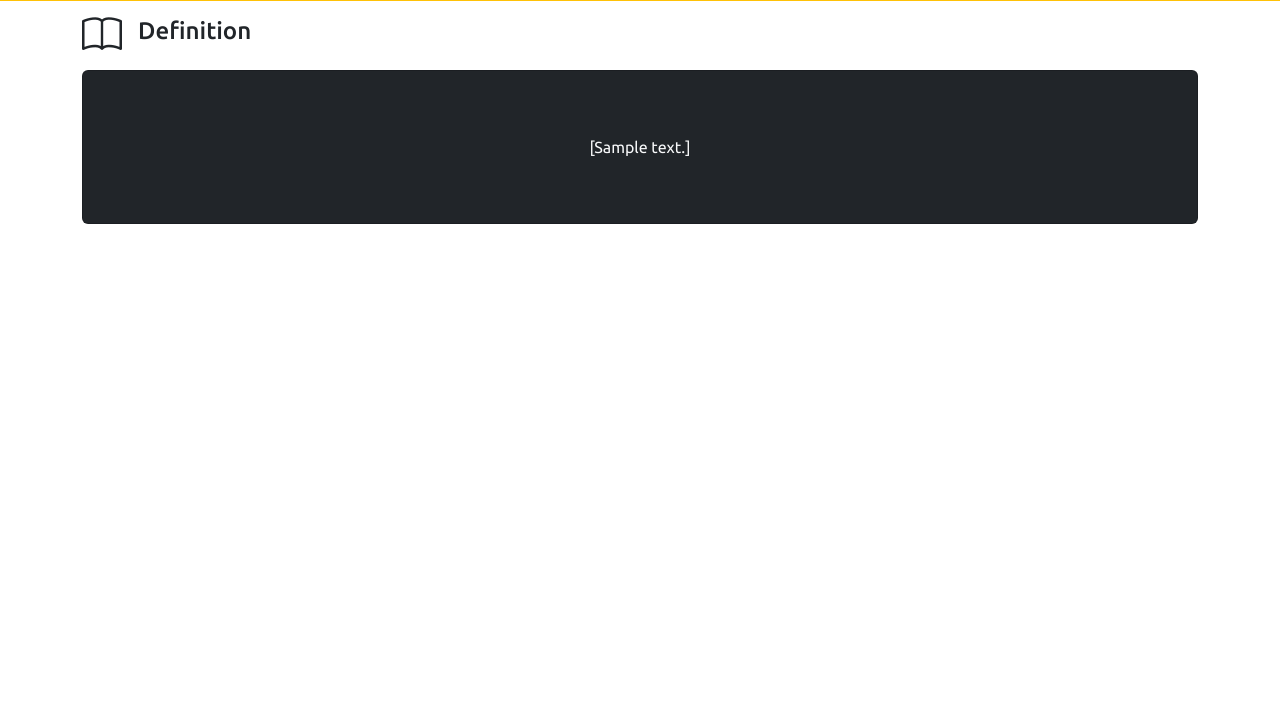
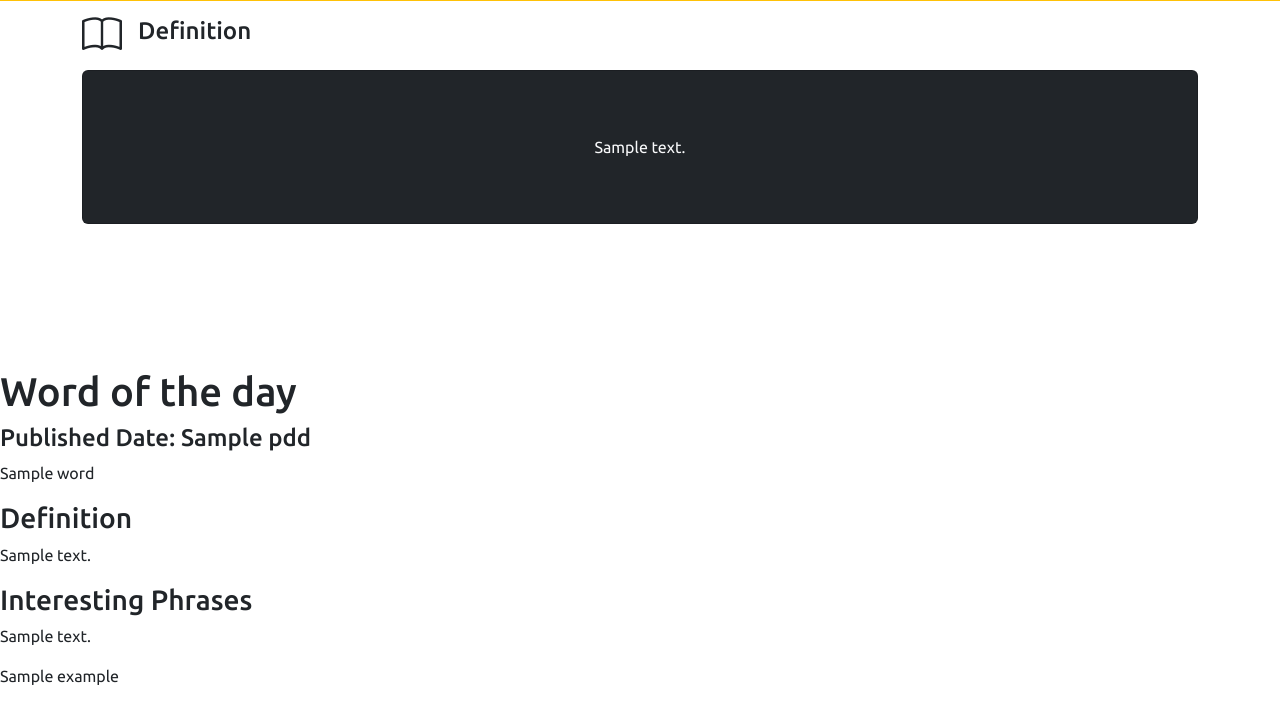
Before and after one commit to Alexanthe/language_project, a Flask app: page / in a window 1280 px wide. Shown: the part 293-997 px from the top of the page. Before the commit the page ends 517 px from the top, so only its background shows below. Run offline with Flask 3, Linux system fonts and the light colour scheme; a database or web service that is not in the repository returns one stand-in record (values such as "Sample title"); data that the repository does not hold is empty.

Commit message:
Added django for loops to allow multiple cards for definitions

```diff
--- a/templates/base.html
+++ b/templates/base.html
@@ -66,36 +66,9 @@
         </ul> -->
 
     </header>
-    <section class="bg-warning text-dark p-5 text-center">
-        <div class="container">
-            <div>
-                <h1 class="mb-5">Word of the day</h1>
-                <h2>{{ wordhtml }}</h2>
-            </div>
-        </div>
-    </section>
 
-    <section class="text-dark text-center">
-        <div class="container">
-            <div class="d-flex align-items-center">
-                <div class="h1 m-0"><i class="bi bi-book"></i></div>
-                <h4 class="p-3">Definition</h4>
-            </div>
-            <div class="row">
-                <div class="col">
-                    <div class="card bg-dark text-light">
-                        <div class="card-body">
-                            <p class="card-text p-5">{{ texthtml }}
-                            </p>
-                        </div>
-                    </div>
-                </div>
-            </div>
-        </div>
-    </section>
 
-    <section id="about" class="p-5"></section>
-    <!-- {% block content %} {% endblock %} -->
+    {% block content %} {% endblock %}
 
     <!-- bootstrap link-->
     <script src="https://cdn.jsdelivr.net/npm/bootstrap@5.3.0-alpha3/dist/js/bootstrap.bundle.min.js"
--- a/templates/index.html
+++ b/templates/index.html
@@ -1,6 +1,40 @@
 {% extends 'base.html' %}
 {%block title%} Home {% endblock %}
 {% block content %}
+
+<section class="bg-warning text-dark p-5 text-center">
+    <div class="container">
+        <div>
+            <h1 class="mb-5">Word of the day</h1>
+            <h2>{{ wordhtml }}</h2>
+        </div>
+    </div>
+</section>
+
+<section class="text-dark text-center">
+    <div class="container">
+        <div class="d-flex align-items-center">
+            <div class="h1 m-0"><i class="bi bi-book"></i></div>
+            <h4 class="p-3">Definition</h4>
+        </div>
+        <div class="row">
+            <div class="col">
+                {% for text in texthtml %}
+                <div class="card bg-dark text-light mb-5">
+                    <div class="card-body">
+                        <p class="card-text p-5">{{ text }}
+                        </p>
+                    </div>
+                </div>
+                {% endfor %}
+            </div>
+        </div>
+    </div>
+</section>
+
+<section id="about" class="p-5">
+
+</section>
 
 
 <div class="outer-box">
```
